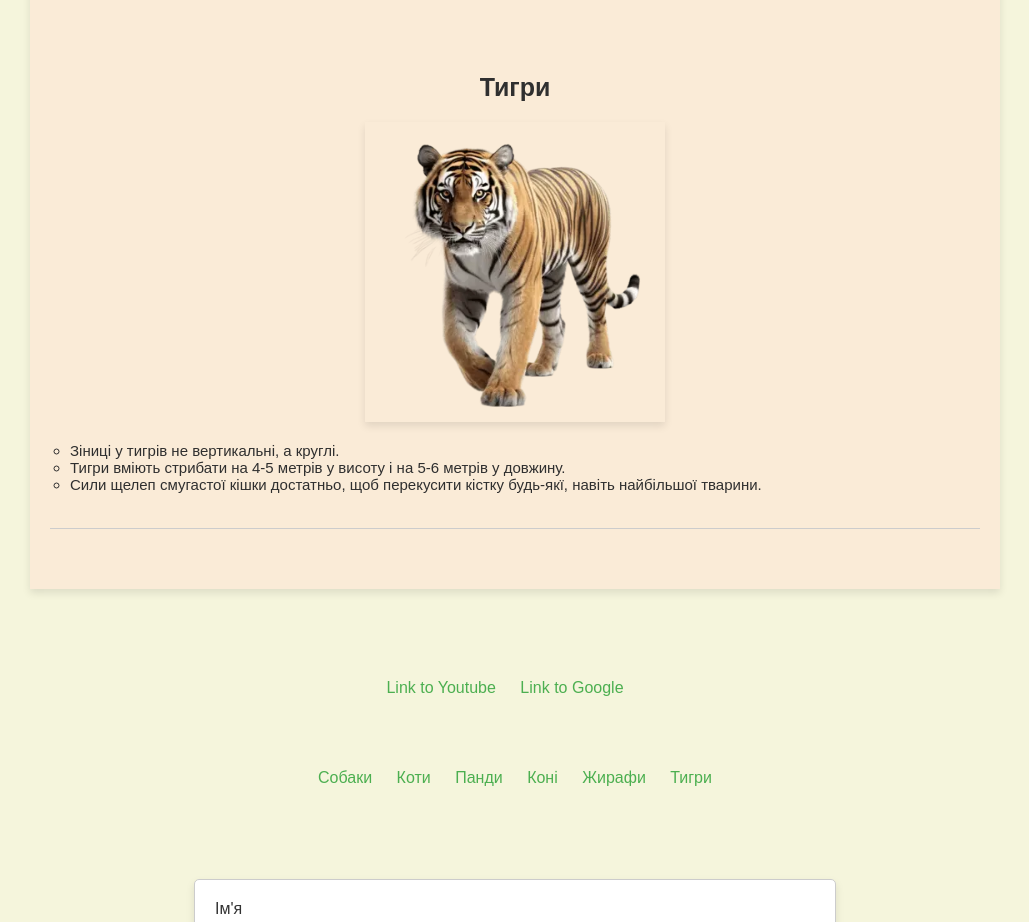
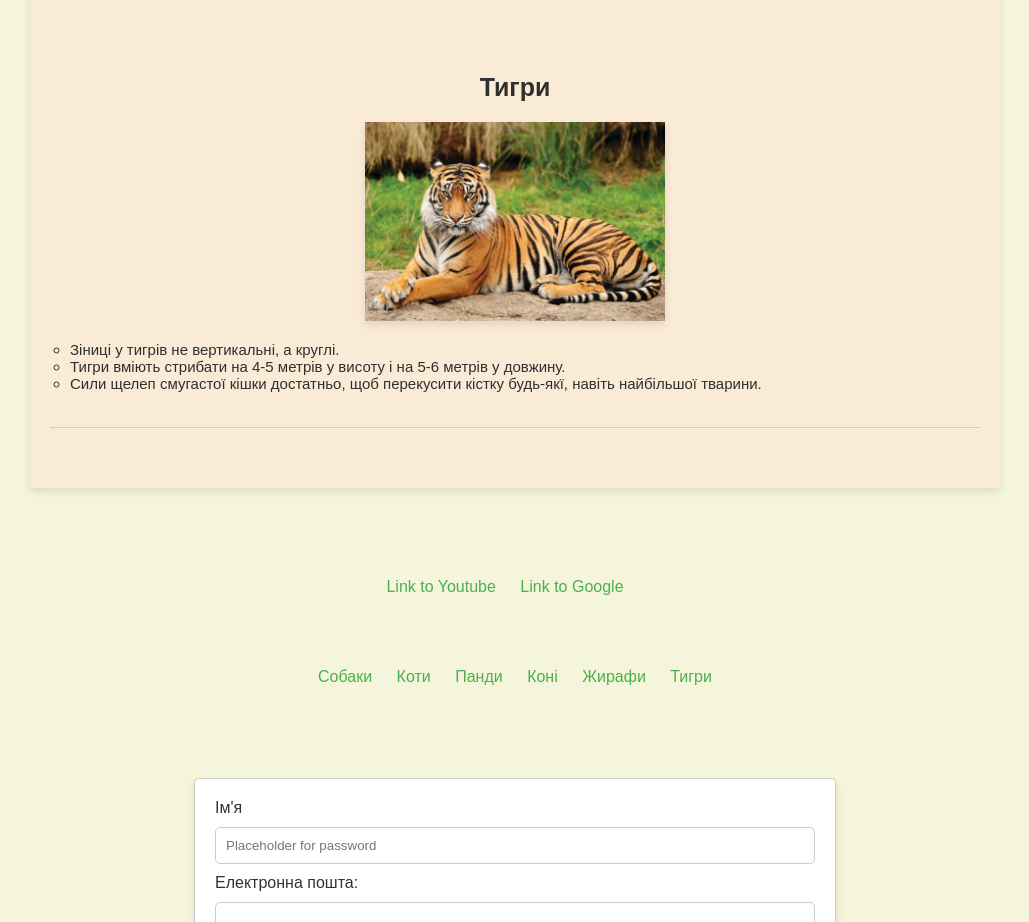
Before and after one commit to Kuwuwuwu/Test-project, a plain HTML site: page index.html in a window 1280 px wide. Shown: the part 3160-4082 px from the top of the page, without its empty margins (125-1154 px from the left). Drawn offline with Linux system fonts and the light colour scheme.

Commit message:
Changed image tiger

```diff
--- a/index.html
+++ b/index.html
@@ -72,7 +72,7 @@
             </ul>
         </section>
         <section class="inform">
-            <h2 id="tigers">Тигри</h2> <img src="images/tiger.png" class="displayed" alt="tiger2" width="300"
+            <h2 id="tigers">Тигри</h2> <img src="images/tiger-2.jpg" class="displayed" alt="tiger2" width="300"
                 height="300">
             <ul>
                 <li>Зіниці у тигрів не вертикальні, а круглі.</li>
```
